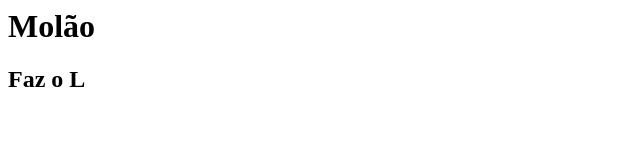
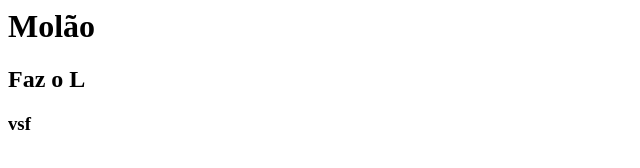
Before and after one commit to DaviHenrique0120/teste, a plain HTML site: page index.html in a window 1280 px wide. Shown: the full height of the page, 0-640 px from the left. Drawn offline with Linux system fonts and the light colour scheme.

Commit message:
pau molão

```diff
--- a/index.html
+++ b/index.html
@@ -1,2 +1,3 @@
 <h1>Molão</h1>
 <h2>Faz o L </h2>
+<h3>vsf</h3>
```
